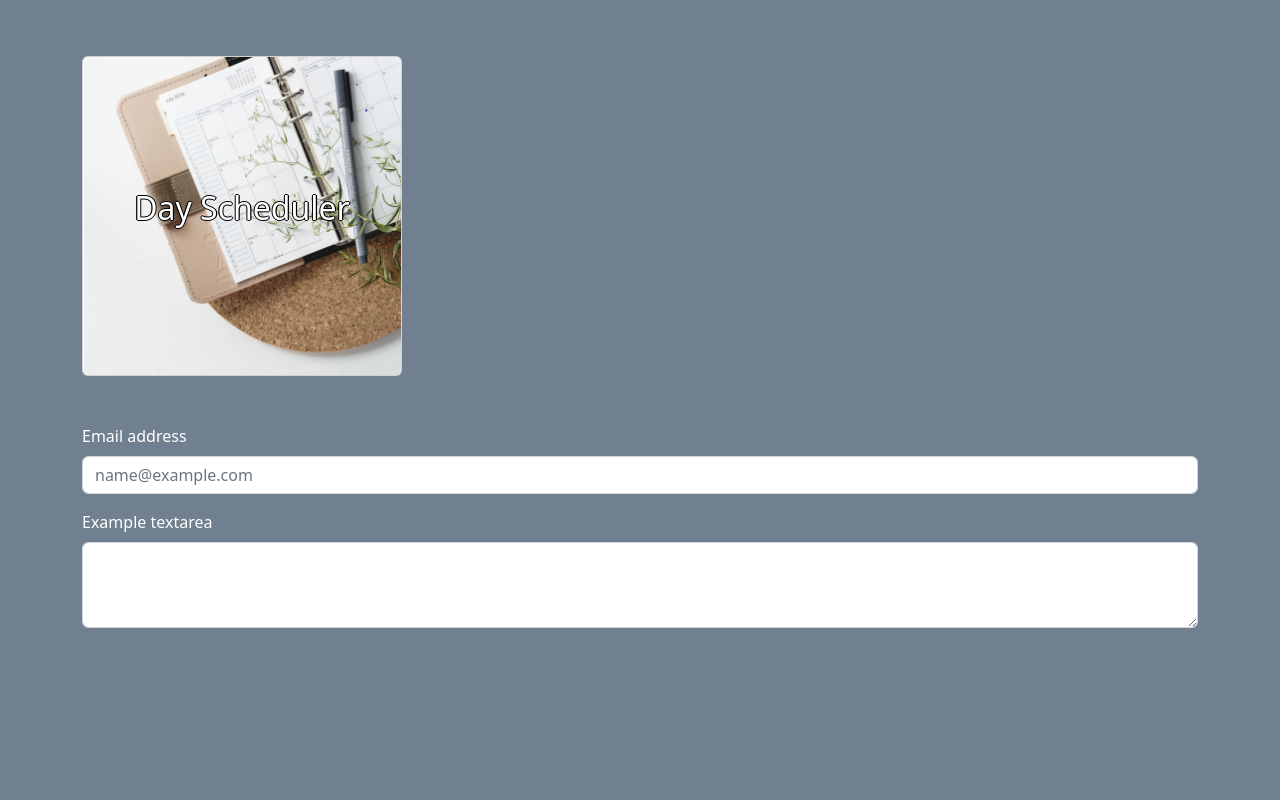
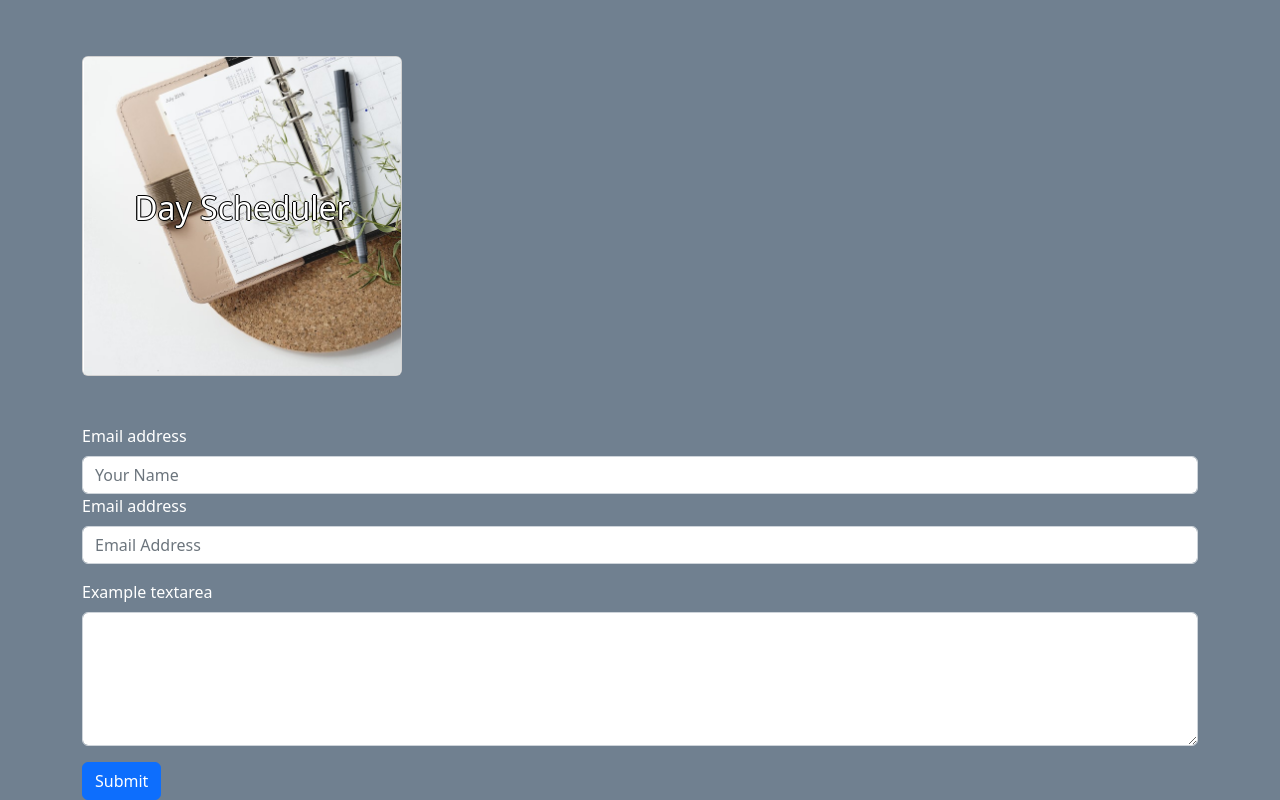
Before and after one commit to Luan-Pham/LP-Portfolio, a React (Create React App) app: page / in a window 1280 px wide. Shown: the part 1664-2464 px from the top of the page. Before the commit the page ends 2308 px from the top, so only its background shows below. Built offline with nearby package versions, Linux system fonts and the light colour scheme.

Commit message:
basic form layout

```diff
--- a/src/components/Email.js
+++ b/src/components/Email.js
@@ -1,6 +1,6 @@
 import React, { useRef } from 'react';
 import emailjs from '@emailjs/browser';
-import { Container, Form } from 'react-bootstrap';
+import { Container, Form, Button } from 'react-bootstrap';
 
 function Email() {
   const form = useRef();
@@ -30,12 +30,17 @@ function Email() {
       <Form>
         <Form.Group className="mb-3" controlId="exampleForm.ControlInput1">
           <Form.Label>Email address</Form.Label>
-          <Form.Control type="email" placeholder="name@example.com" />
+          <Form.Control type="name" placeholder="Your Name" />
+          <Form.Label>Email address</Form.Label>
+          <Form.Control type="email" placeholder="Email Address" />
         </Form.Group>
         <Form.Group className="mb-3" controlId="exampleForm.ControlTextarea1">
           <Form.Label>Example textarea</Form.Label>
-          <Form.Control as="textarea" rows={3} />
+          <Form.Control as="textarea" rows={5} />
         </Form.Group>
+        <Button variant="primary" type="submit">
+          Submit
+        </Button>
       </Form>
     </Container>
   );
```
